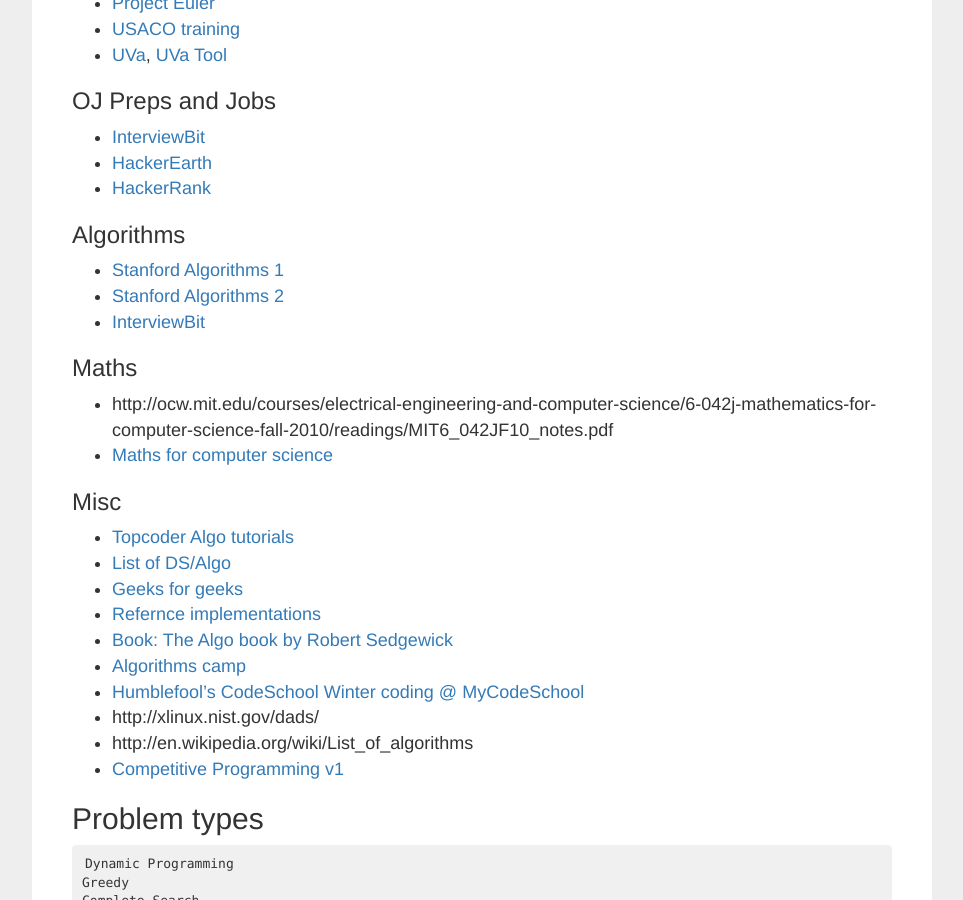
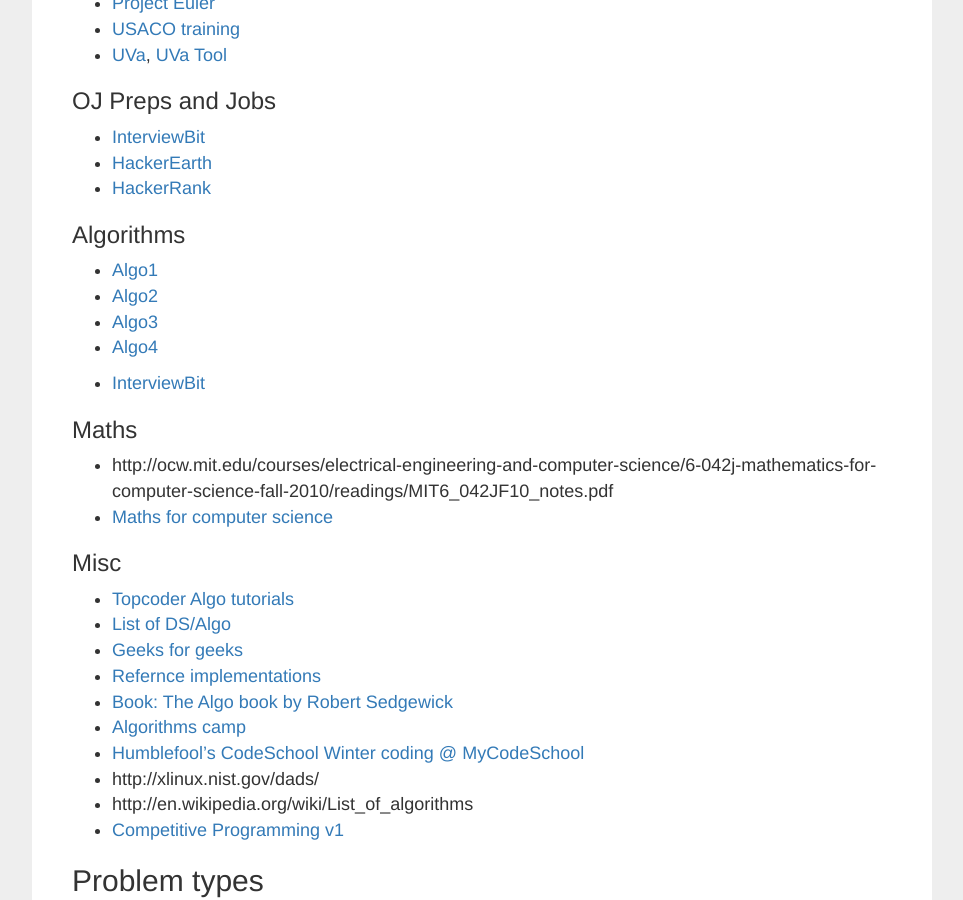
Before and after one commit to rohityadavcloud/rohityadavcloud.github.io, a Jekyll site: the page built from k/algorithms.markdown, in a window 1280 px wide and 900 px high, scrolled down 549 px. Shown: the whole window, without its empty margins (158-1121 px from the left). Built offline with Jekyll 4.4.1, drawn with Linux system fonts in a browser that asks for light colours.

Commit message:
update algos
Signed-off-by: Rohit Yadav <bhaisaab@baagi.org>

```diff
--- a/k/algorithms.markdown
+++ b/k/algorithms.markdown
@@ -32,8 +32,11 @@
 
 ### Algorithms
 
-- [Stanford Algorithms 1](https://www.coursera.org/course/algo)
-- [Stanford Algorithms 2](https://www.coursera.org/course/algo2)
+- [Algo1](https://www.coursera.org/learn/algorithms-divide-conquer/home/week/1)
+- [Algo2](https://www.coursera.org/learn/algorithms-graphs-data-structures/home/welcome)
+- [Algo3](https://www.coursera.org/learn/algorithms-greedy/home/welcome)
+- [Algo4](https://www.coursera.org/learn/algorithms-npcomplete/home/welcome)
+
 - [InterviewBit](http://interviewbit.com)
 
 ### Maths
```
